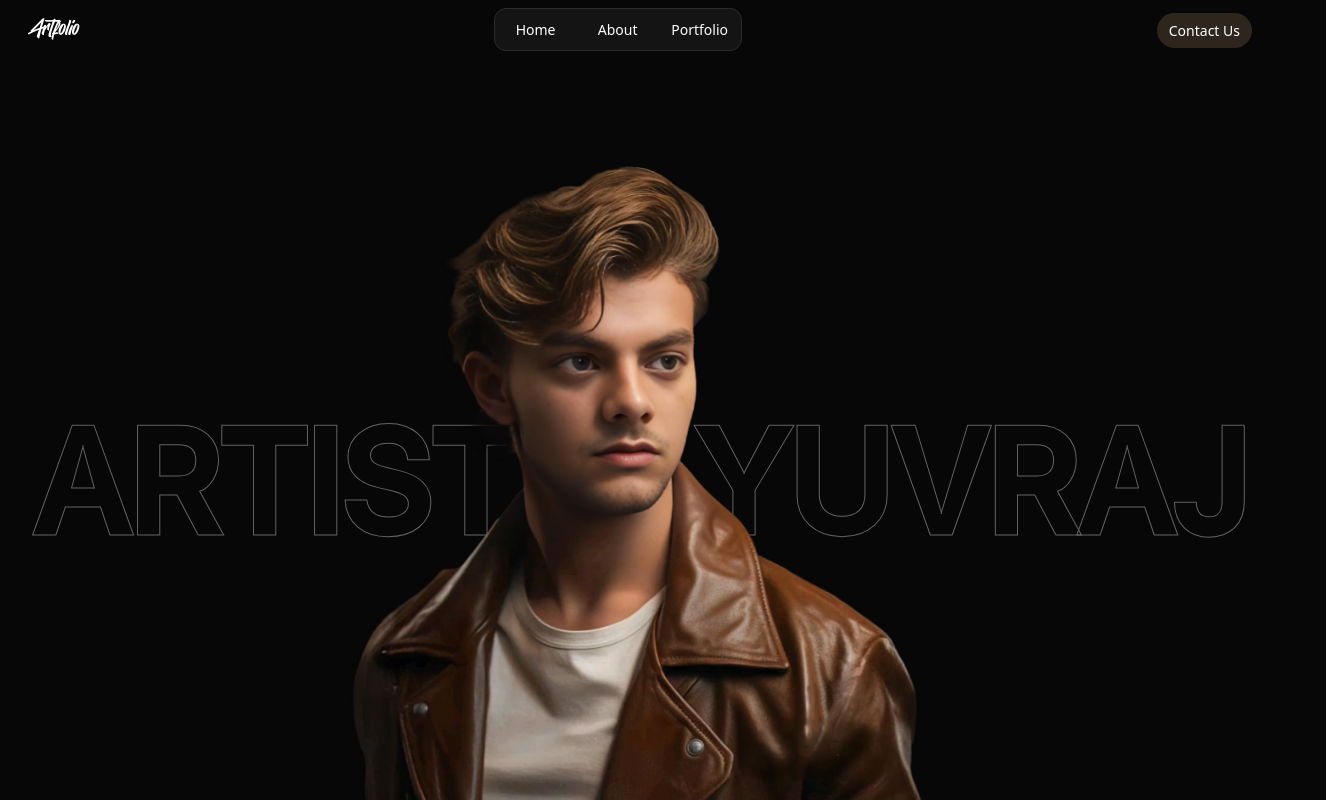
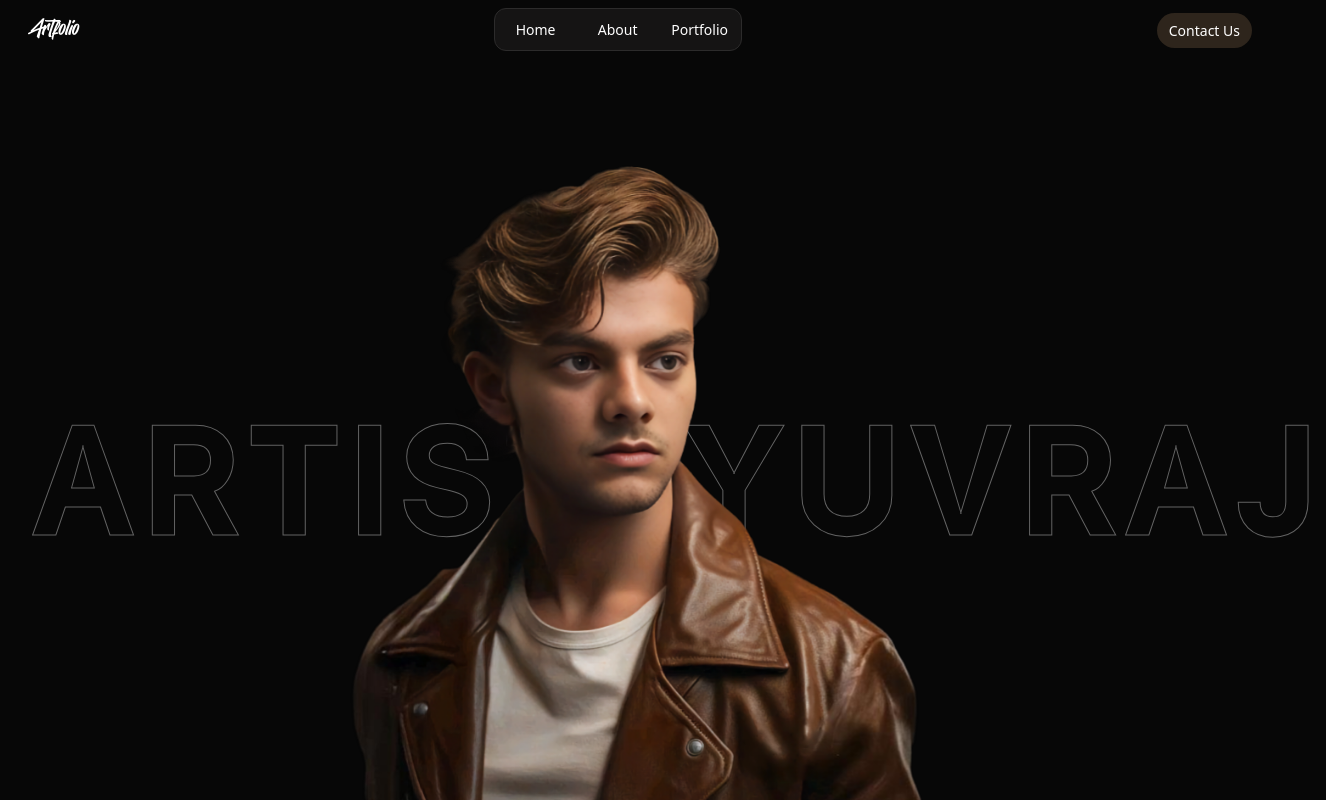
Before and after one commit to techiuv/artist-portfolio, a React (Vite) app: page / in a window 1280 px wide. Shown: the top 800 px of the page, 1326 px wide, since content can reach past the window. Built offline with nearby package versions, Linux system fonts and the light colour scheme; no server answers.

Commit message:
Update App.jsx

```diff
--- a/src/App.jsx
+++ b/src/App.jsx
@@ -91,8 +91,8 @@ function App() {
             <div className="bg-gradient-to-b from-transparent to-[#070707] h-32 w-full absolute bottom-0 left-0"></div>
           </div>
           <div className='absolute h-[100%] w-[95%] mx-auto text-center flex justify-between lg:gap-20 items-center text-transparent top-0 left-1/2 -translate-x-1/2 -z-10'>
-            <h3 className='text-stroke-1 opacity-50 uppercase font-extrabold md:font-bold text-[10vw] md:text-[11vww] lg:text-[11.5vw] text-gradient-stroke mb-28 hero-txt'>Artist</h3>
-            <h3 className='text-stroke-1 opacity-50 uppercase font-extrabold md:font-bold text-[10vw] md:text-[10vww] lg:text-[11.5vw] text-gradient-stroke mb-28 hero-txt'>Yuvraj</h3>
+            <h3 className='text-stroke-1 opacity-50 uppercase font-extrabold md:font-bold text-[10vw] md:text-[11vww] lg:text-[11.5vw] text-gradient-stroke mb-28 tracking-widest hero-txt'>Artist</h3>
+            <h3 className='text-stroke-1 opacity-50 uppercase font-extrabold md:font-bold text-[10vw] md:text-[11vww] lg:text-[11.5vw] text-gradient-stroke mb-28 tracking-widest hero-txt'>Yuvraj</h3>
           </div>
         </section>
 
```
